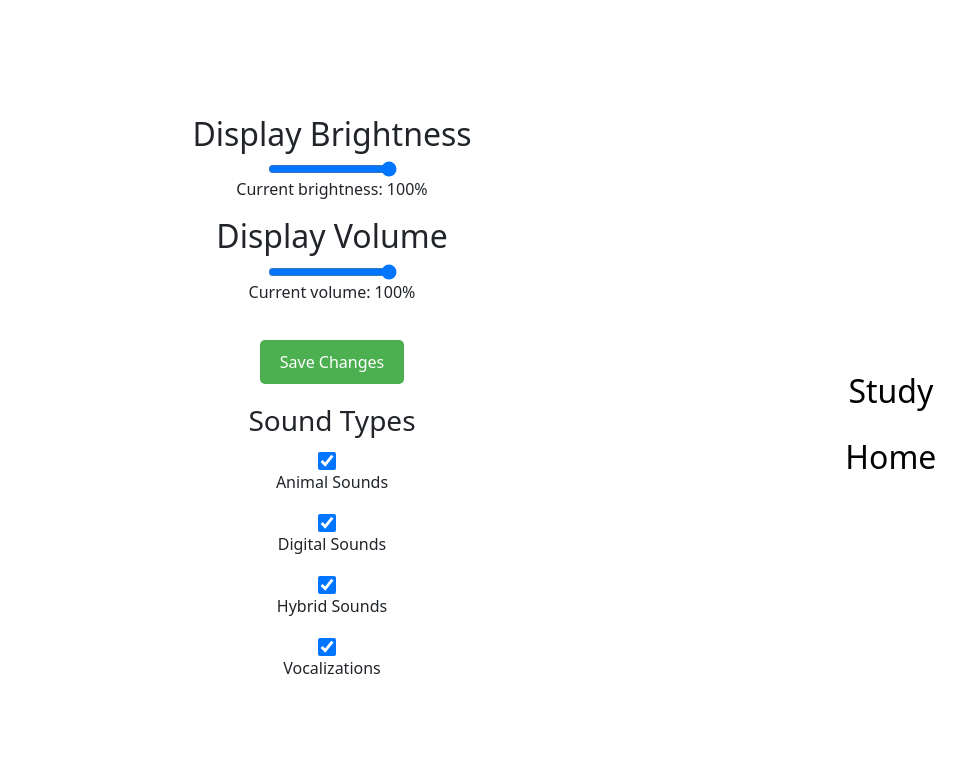
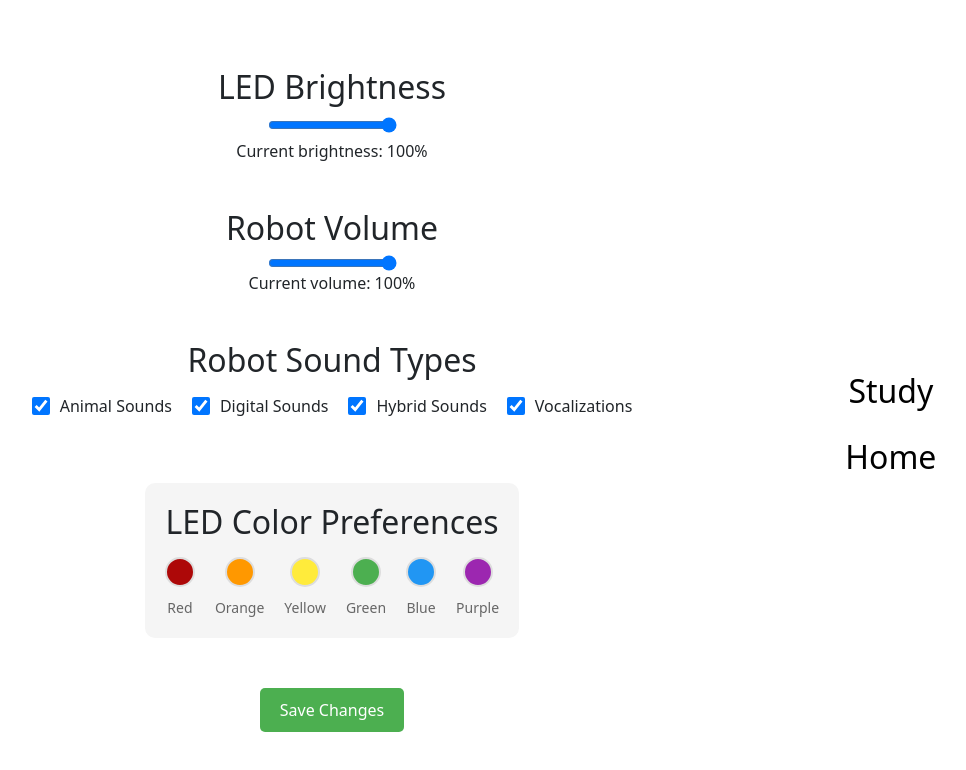
Before and after one commit to interaction-lab/BlossomUI_2425, an Angular app in the folder inlab_study/frontend/blossom-ang-ts/: page /settings in a window 1280 px wide. Shown: the top 770 px of the page, without its empty margins (308-1274 px from the left). Built offline with nearby package versions, Linux system fonts and the light colour scheme; no server answers.

Commit message:
tentative frontend settings color boxes

```diff
--- a/inlab_study/frontend/blossom-ang-ts/src/app/app.module.ts
+++ b/inlab_study/frontend/blossom-ang-ts/src/app/app.module.ts
@@ -12,6 +12,7 @@ import { ButtonComponent } from './button/button.component';
 import { StudyComponent } from './study/study.component';
 import { TricksComponent } from './tricks/tricks.component';
 import { NavSidebarComponent } from './nav-sidebar/nav-sidebar.component';
+import { LedService } from './settings/led.service';
 
 @NgModule({
   declarations: [
@@ -33,7 +34,8 @@ import { NavSidebarComponent } from './nav-sidebar/nav-sidebar.component';
     SettingsComponent
   ],
   providers: [
-    provideHttpClient()], //add services here
+    provideHttpClient(), LedService
+  ], //services only need to be declared here
   bootstrap: [AppComponent]
 })
 
--- /dev/null
+++ b/inlab_study/frontend/blossom-ang-ts/src/app/settings/led.service.ts
@@ -0,0 +1,30 @@
+// led.service.ts
+import { Injectable } from '@angular/core';
+import { HttpClient } from '@angular/common/http';
+import { Observable } from 'rxjs';
+
+export interface ColorPreferences {
+  red: boolean;
+  orange: boolean;
+  yellow: boolean;
+  green: boolean;
+  blue: boolean;
+  purple: boolean;
+}
+
+@Injectable({
+  providedIn: 'root'
+})
+export class LedService {
+  private apiUrl = 'http://localhost:3000/led';
+
+  constructor(private http: HttpClient) { }
+
+  updateLedColors(colors: ColorPreferences): Observable<any> {
+    return this.http.post(`${this.apiUrl}/colors`, colors);
+  }
+
+  getLedColors(): Observable<ColorPreferences> {
+    return this.http.get<ColorPreferences>(`${this.apiUrl}/colors`);
+  }
+}
--- a/inlab_study/frontend/blossom-ang-ts/src/app/settings/settings.component.css
+++ b/inlab_study/frontend/blossom-ang-ts/src/app/settings/settings.component.css
@@ -9,6 +9,14 @@
   text-align: center;
 }
 
+.brightness-slider
+{
+  width: 100%;
+  max-width: 400px;
+  margin-top: 20px;
+  margin-bottom: 30px;
+}
+
 .volume-slider
 {
   width: 100%;
@@ -18,14 +26,20 @@
 
 .audio-preferences
 {
-  margin-top: 20px;
-  text-align: left;
+  margin-top: 30px;
+ /* text-align: left;*/
+}
+
+.audio-preferences
+{
+  margin: 30px;
 }
 
 .checkbox-group
 {
   display: flex;
-  flex-direction: column;
+  flex-direction: row;
+  justify-content: center;
   gap: 10px;
   margin-top: 10px;
 }
@@ -33,7 +47,7 @@
 .checkbox-container
 {
   display: flex;
-  flex-direction: column;
+  flex-direction: row;
   align-items: center;
   cursor: pointer;
   padding: 5px;
@@ -60,15 +74,84 @@
   transition: background-color 0.2s ease;
 }
 
-h2, input, p {
+/*COLOR SECTION*/
+.color-preferences {
+  margin: 30px;
+  padding: 20px;
+  background-color: #f5f5f5;
+  border-radius: 10px;
+}
+
+.color-checkbox-group {
+  display: flex;
+  flex-direction: row;
+  justify-content: center;
+  gap: 20px;
+  margin-top: 15px;
+  flex-wrap: wrap;
+}
+
+.color-checkbox-container {
+  display: flex;
+  flex-direction: column;
+  align-items: center;
+  cursor: pointer;
+  gap: 5px;
+}
+
+.color-checkbox-container input[type="checkbox"] {
+  display: none;
+}
+
+.color-checkbox {
+  width: 30px;
+  height: 30px;
+  border-radius: 50%;
+  border: 2px solid #ddd;
+  transition: all 0.2s ease;
+  position: relative;
+}
+
+/* Color-specific styles */
+.color-checkbox.red { background-color: #ad0808; }
+.color-checkbox.orange { background-color: #ff9800; }
+.color-checkbox.yellow { background-color: #ffeb3b; }
+.color-checkbox.green { background-color: #4caf50; }
+.color-checkbox.blue { background-color: #2196f3; }
+.color-checkbox.purple { background-color: #9c27b0; }
+
+/* Checked state */
+.color-checkbox-container input[type="checkbox"]:checked + .color-checkbox {
+  transform: scale(1.1);
+  box-shadow: 0 0 10px rgba(0,0,0,0.2);
+}
+
+.color-checkbox-container input[type="checkbox"]:checked + .color-checkbox::after {
+  content: '✓';
+  position: absolute;
+  color: white;
+  font-size: 16px;
+  top: 50%;
+  left: 50%;
+  transform: translate(-50%, -50%);
+  text-shadow: 1px 1px 1px rgba(0,0,0,0.3);
+}
+
+.color-label {
+  font-size: 14px;
+  color: #666;
+  margin-top: 5px;
+}
+
+input, p, h2 {
   position: relative;
   z-index: 1001;
 }
 
 .save-button {
-  margin-top: 20px;
+  margin: 20px;
   padding: 10px 20px;
-  background-color: #4CAF50; /* Green color */
+  background-color: #4CAF50; /*green for save*/
   color: white;
   border: none;
   border-radius: 5px;
@@ -77,9 +160,9 @@ h2, input, p {
 }
 
 .save-button:hover {
-  background-color: #45a049; /* Darker green on hover */
+  background-color: #45a049; /*darker green on hover: activity */
 }
 
 .save-button:active {
-  background-color: #3e8e41; /* Even darker green when active */
+  background-color: #3e8e41; /*even darker green when active */
 }
--- a/inlab_study/frontend/blossom-ang-ts/src/app/settings/settings.component.html
+++ b/inlab_study/frontend/blossom-ang-ts/src/app/settings/settings.component.html
@@ -1,20 +1,18 @@
 <div class="settings-container relative">
     <!-- simulated brightness overlay -- FOR TESTING PURPOSES -->
-    <div class="brightness-overlay" [style.backgroundColor]="'rgba(0, 0, 0, ' + (1 - brightnessValue/100) + ')'"></div>
+    <div class = "brightness-slider">
+        <div class="brightness-overlay" [style.backgroundColor]="'rgba(0, 0, 0, ' + (1 - brightnessValue/100) + ')'"></div>
+        <h2>LED Brightness</h2> <!--brightness section-->
+            <input type="range" min="0" max="100" [value]="brightnessValue" (input)="updateBrightness($event)">
+            <p>Current brightness: {{brightnessValue}}%</p>
+    </div>
 
-    <h2>Display Brightness</h2> <!--brightness section-->
-    <input type="range" min="0" max="100" [value]="brightnessValue" (input)="updateBrightness($event)">
-    <p>Current brightness: {{brightnessValue}}%</p>
-
-    <h2>Display Volume</h2> <!--volume section-->
+    <h2>Robot Volume</h2> <!--volume section-->
     <input type="range" min="0" max="100" [value]="volumeValue" (input)="updateVolume($event)">
     <p>Current volume: {{volumeValue}}%</p>
 
-    <!-- Save Changes Button -->
-    <button class="save-button" (click)="onSaveChanges()">Save Changes</button>
-
     <div class="audio-preferences"> <!--audio preferences checkboxes-->
-        <h3>Sound Types</h3>
+        <h2>Robot Sound Types</h2>
         <div class="checkbox-group">
             <label class="checkbox-container">
                 <input type="checkbox"
@@ -45,4 +43,61 @@
             </label>
         </div>
     </div>
+
+    <div class = "color-preferences"> <!--color preferences checkboxes-->
+        <h2>LED Color Preferences</h2>
+        <div class="color-checkbox-group">
+            <label class="color-checkbox-container">
+                <input type="checkbox"
+                        [checked] = "colorPreferences.red"
+                        (change)="updateColorPreference('red')">
+                <span class="color-checkbox red"></span>
+                <span class = "color-label">Red</span>
+            </label>
+
+            <label class="color-checkbox-container">
+                <input type="checkbox"
+                       [checked]="colorPreferences.orange"
+                       (change)="updateColorPreference('orange')">
+                <span class="color-checkbox orange"></span>
+                <span class="color-label">Orange</span>
+            </label>
+
+            <label class="color-checkbox-container">
+                <input type="checkbox"
+                       [checked]="colorPreferences.yellow"
+                       (change)="updateColorPreference('yellow')">
+                <span class="color-checkbox yellow"></span>
+                <span class="color-label">Yellow</span>
+            </label>
+
+            <label class="color-checkbox-container">
+                <input type="checkbox"
+                       [checked]="colorPreferences.green"
+                       (change)="updateColorPreference('green')">
+                <span class="color-checkbox green"></span>
+                <span class="color-label">Green</span>
+            </label>
+
+            <label class="color-checkbox-container">
+                <input type="checkbox"
+                       [checked]="colorPreferences.blue"
+                       (change)="updateColorPreference('blue')">
+                <span class="color-checkbox blue"></span>
+                <span class="color-label">Blue</span>
+            </label>
+
+            <label class="color-checkbox-container">
+                <input type="checkbox"
+                       [checked]="colorPreferences.purple"
+                       (change)="updateColorPreference('purple')">
+                <span class="color-checkbox purple"></span>
+                <span class="color-label">Purple</span>
+            </label>
+        </div>
+    </div>
+
+    <!-- Save Changes Button -->
+    <button class="save-button" (click)="onSaveChanges()">Save Changes</button>
+
 </div>
--- a/inlab_study/frontend/blossom-ang-ts/src/app/settings/settings.component.ts
+++ b/inlab_study/frontend/blossom-ang-ts/src/app/settings/settings.component.ts
@@ -9,6 +9,16 @@ interface AudioPreferences
   digitalSounds: boolean;
   hybridSounds: boolean;
   vocalizations: boolean;
+}
+
+interface ColorPreferences
+{
+  red: boolean;
+  orange: boolean;
+  yellow: boolean;
+  green: boolean;
+  blue: boolean;
+  purple: boolean;
 }
 
 @Component({
@@ -28,7 +38,23 @@ export class SettingsComponent implements OnInit {
     vocalizations: true
   }
 
+  colorPreferences: ColorPreferences = {
+    red: false,
+    orange: false,
+    yellow: false,
+    green: false,
+    blue: false,
+    purple: false
+  };
+
   constructor(private brightnessService: BrightnessService, private volumeService: VolumeService, private http: HttpClient) { }
+
+  updateColorPreference(color: keyof ColorPreferences)
+  {
+    this.colorPreferences[color] = !this.colorPreferences[color];
+    // You can add logic here to update the robot's LEDs
+    console.log('Updated color preferences:', this.colorPreferences);
+  }
 
   updateBrightness(event: any)
   {
@@ -79,7 +105,9 @@ export class SettingsComponent implements OnInit {
     const settings = {
       userId: userId,
       brightness: this.brightnessValue,
-      volume: this.volumeValue
+      volume: this.volumeValue,
+      audioPreferences: this.audioPreferences,
+      colorPreferences: this.colorPreferences
     };
 
     this.http.post('http://localhost:3000/save-settings', settings).subscribe({
@@ -124,6 +152,8 @@ export class SettingsComponent implements OnInit {
       error => {
         console.error('Error getting audio preferences:', error);
       }
-    )
+    );
+
+   // this.loadColorPreferences();
   }
 }
--- a/inlab_study/frontend/blossom-ang-ts/src/app/study/study.component.css
+++ b/inlab_study/frontend/blossom-ang-ts/src/app/study/study.component.css
@@ -1,38 +1,38 @@
-body
+#studypage
 {
+    width: 100%;
     font-family: Helvetica, sans-serif;
     margin: 0;
     padding: 20px;
     background-color: #b2daef;
-
-    /*to center the menu / boxes on the page*/
     display: flex;
+    flex-direction: row;
     justify-content: center;
     align-items: center;
     min-height: 100vh;
 }
 
-#studypage
+/*.timer-display
 {
-    width: 100%;
-    max-width: 600px;
-    margin: 0 auto;
+  display: flex;
+  flex-direction: column;
+  align-items: center;
+  margin-bottom: 30px;
+}*/
+
+.time
+{
+    display: flex;
+    flex-direction: row;
+    align-items: center;
 }
 
 #menu
 {
     display: flex;
-    flex-direction: mixed;
+    flex-direction: row;
     align-items: center;
     padding: 10px;
-}
-
-.timer-display
-{
-  display: flex;
-  flex-direction: column;  /* Stack Study and Timer text vertically */
-  align-items: center;
-  margin-bottom: 30px;
 }
 
 .button
--- a/inlab_study/frontend/blossom-ang-ts/src/app/study/study.component.ts
+++ b/inlab_study/frontend/blossom-ang-ts/src/app/study/study.component.ts
@@ -20,8 +20,7 @@ export class StudyComponent implements OnInit
   ngOnInit(): void {
   }
 
-  //functions for the timer here...
-
+  //functions for the timer:
   startTimer()
   {
     if (!this.isRunning)
```
Also changed, not shown: inlab_study/frontend/blossom-ang-ts/src/app/study/study.component.html (+6 -16 lines).
